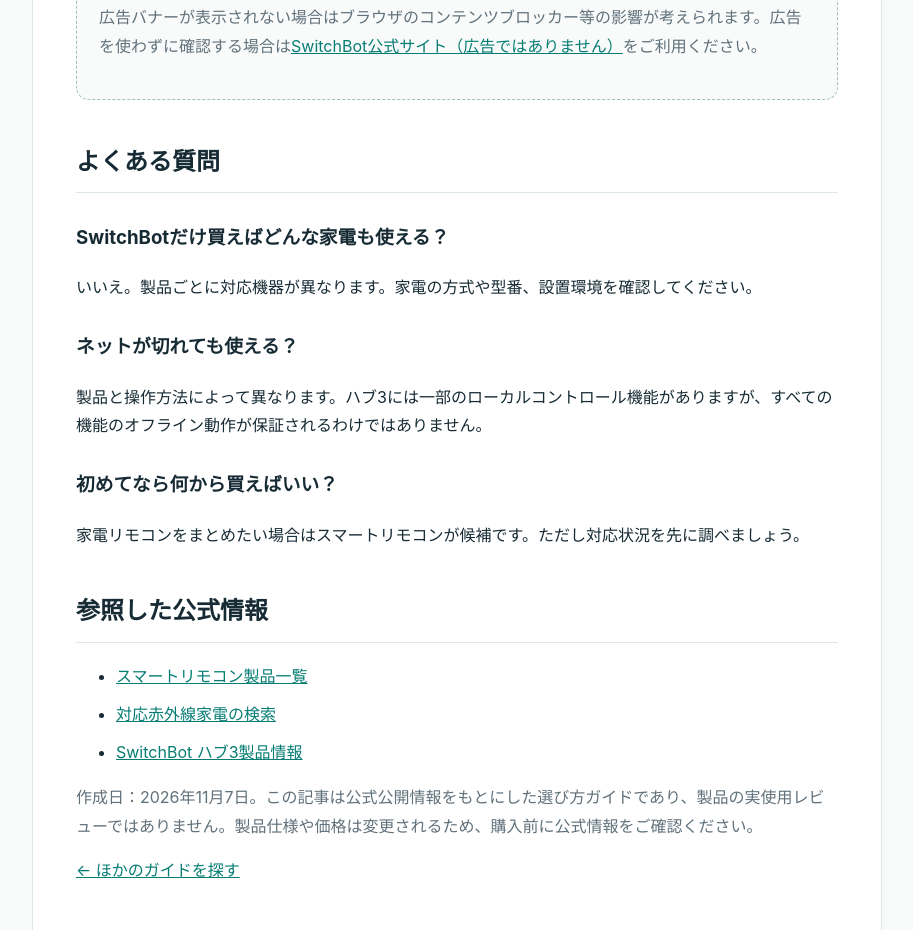
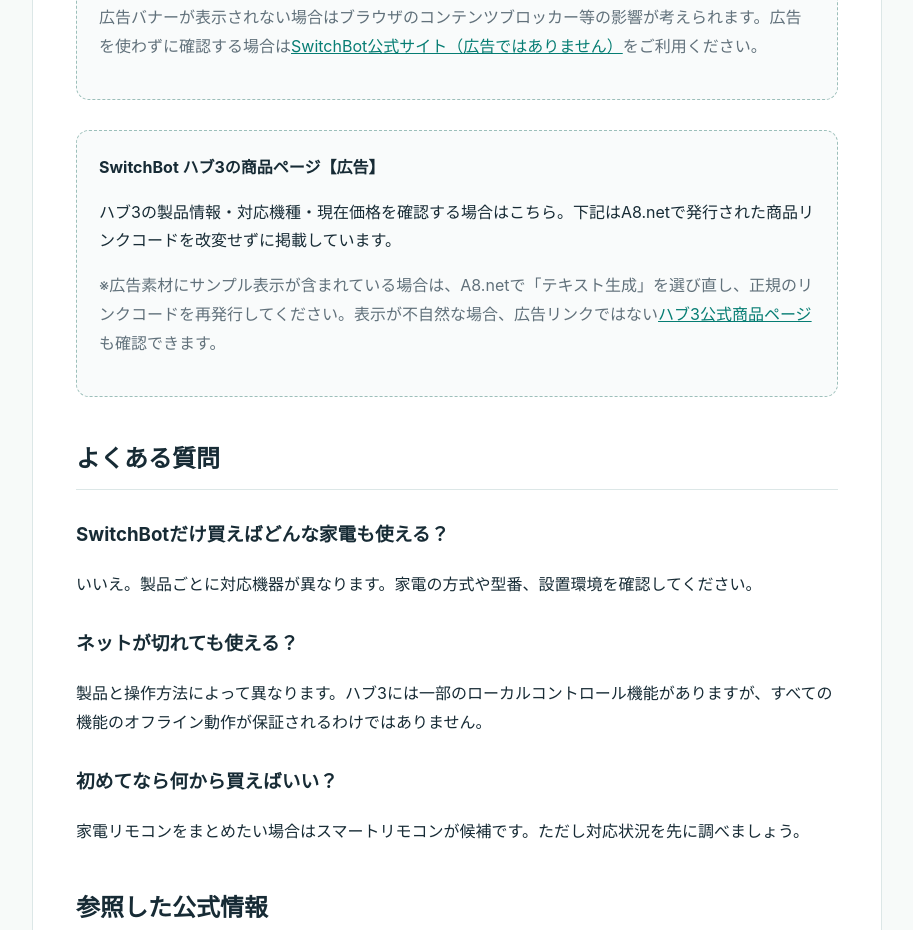
Before and after one commit to ikazumi03/affiliate-auto-site, a plain HTML site: page switchbot.html in a window 1280 px wide. Shown: the part 2895-3825 px from the top of the page, without its empty margins (183-1096 px from the left). Drawn offline with Linux system fonts and the light colour scheme; a script that the page names is missing.

Commit message:
Add files via upload

```diff
--- a/switchbot.html
+++ b/switchbot.html
@@ -29,6 +29,7 @@
 <img border="0" width="468" height="60" alt="" src="https://www26.a8.net/svt/bgt?aid=261107110337&wid=001&eno=01&mid=s00000022845001009000&mc=1"></a>
 <img border="0" width="1" height="1" src="https://www11.a8.net/0.gif?a8mat=4BGFJA+5KN3N6+4W9U+609HT" alt="">
 </div><p class="small">広告バナーが表示されない場合はブラウザのコンテンツブロッカー等の影響が考えられます。広告を使わずに確認する場合は<a href="https://www.switchbot.jp/" rel="noopener noreferrer">SwitchBot公式サイト（広告ではありません）</a>をご利用ください。</p></section>
+<section class="offer" aria-label="ハブ3の商品リンク"><strong>SwitchBot ハブ3の商品ページ【広告】</strong><p>ハブ3の製品情報・対応機種・現在価格を確認する場合はこちら。下記はA8.netで発行された商品リンクコードを改変せずに掲載しています。</p><div class="hub3-ad-code"><span class="a8ad 4B0CPbr-g7-vAdyZg2"></span><script type="text/javascript" src="//statics.a8.net/ad/ad.js"></script><script type="text/javascript">a8adscript('body').showAd({"req": {"mat":"4BGFJA+5KN3N6+4W9U+BWGDT","alt":"商品リンク","id":"4B0CPbr-g7-vAdyZg2"},"goods": {"ejp":"h"+"ttps://www.switchbot.jp/products/switchbot-hub3","imu":"<a href="https://px.a8.net/svt/ejp?a8mat=HFDT+MHI+YIP&a8ejpredirect=http%3A%2F%2Fwww.a8.net">オリジナル商品を販売!!</a>"}});</script></div><p class="small">※広告素材にサンプル表示が含まれている場合は、A8.netで「テキスト生成」を選び直し、正規のリンクコードを再発行してください。表示が不自然な場合、広告リンクではない<a href="https://www.switchbot.jp/products/switchbot-hub3" rel="noopener noreferrer">ハブ3公式商品ページ</a>も確認できます。</p></section>
 <h2>よくある質問</h2><h3>SwitchBotだけ買えばどんな家電も使える？</h3><p>いいえ。製品ごとに対応機器が異なります。家電の方式や型番、設置環境を確認してください。</p>
 <h3>ネットが切れても使える？</h3><p>製品と操作方法によって異なります。ハブ3には一部のローカルコントロール機能がありますが、すべての機能のオフライン動作が保証されるわけではありません。</p>
 <h3>初めてなら何から買えばいい？</h3><p>家電リモコンをまとめたい場合はスマートリモコンが候補です。ただし対応状況を先に調べましょう。</p>
```
